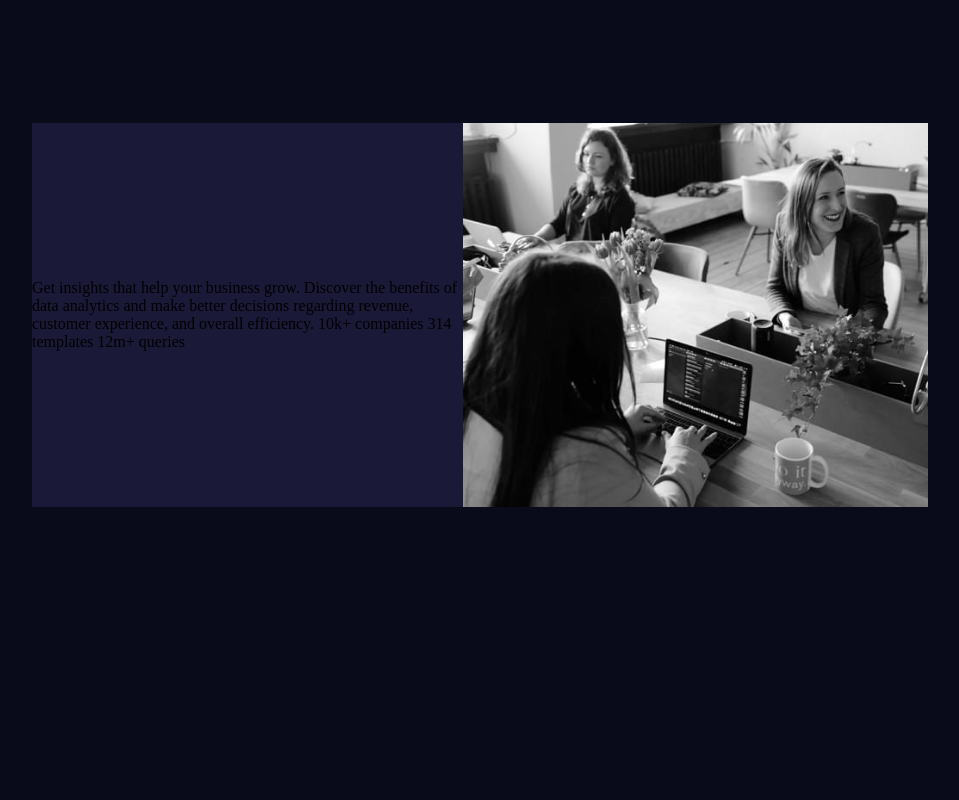
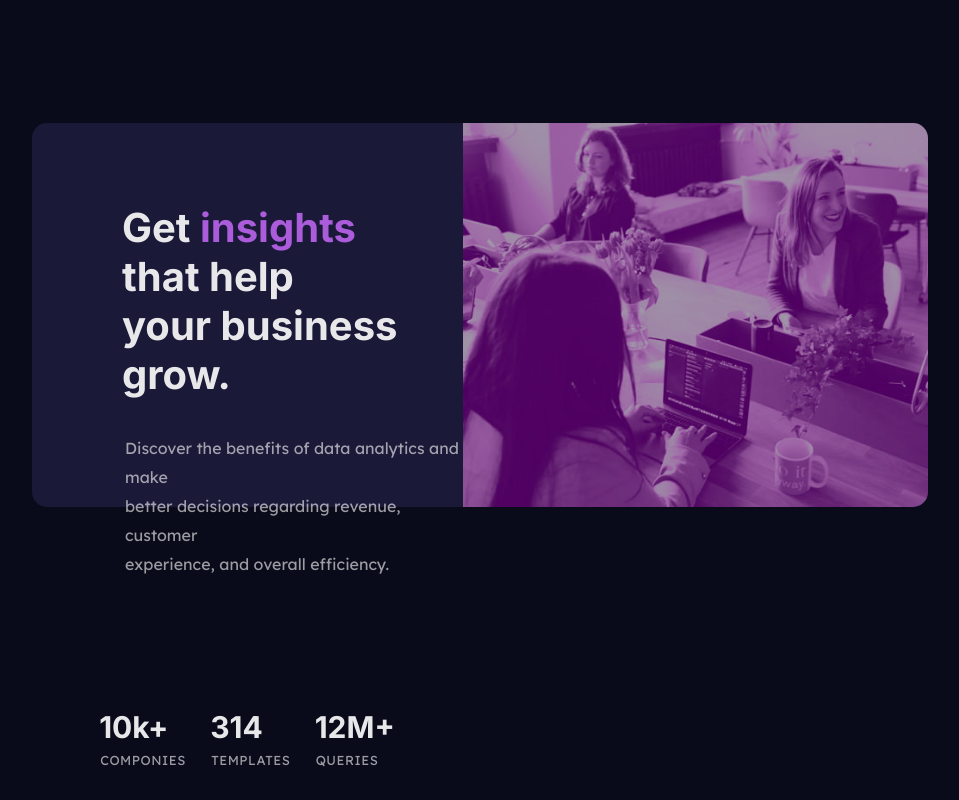
Before and after one commit to ShyamSutar/Stats-Preview-card-component, a plain HTML site: page index.html in a window 1280 px wide. Shown: the whole page, without its empty margins (160-1119 px from the left). Drawn offline with Linux system fonts and the light colour scheme.

Commit message:
Ready for Desktop(1880x777)

```diff
--- a/index.html
+++ b/index.html
@@ -9,6 +9,9 @@
 
   <title>Frontend Mentor | Stats preview card component</title>
 
+  <link rel="preconnect" href="https://fonts.gstatic.com">
+<link href="https://fonts.googleapis.com/css2?family=Inter:wght@400;700&family=Lexend+Deca&display=swap" rel="stylesheet">
+
 </head>
 <body>
 
@@ -18,18 +21,25 @@
     <div class="container">
 
       <div class="left">
-        Get insights that help your business grow.
 
-  Discover the benefits of data analytics and make better decisions regarding revenue, customer
-  experience, and overall efficiency.
+        <div class="heading">Get <span id="insights">insights</span> that help <br>your business grow.</div>
 
-  10k+ companies
-  314 templates
-  12m+ queries
+        <div class=line>      Discover the benefits of data analytics and make <br> better decisions regarding revenue, customer <br>
+              experience, and overall efficiency. </div>
+
+              <div class="activities">
+                     <div> <span class="numbers"> 10k+ </span>     <span class="words">COMPONIES</span><br> </div>
+                     <div> <span class="numbers">314</span>        <span class="words">TEMPLATES</span><br> </div>
+                    <div> <span class="numbers">12M+</span>         <span class="words">QUERIES</span></div>
+                </div>
       </div>
       <div class="right">
-        <img src="./images/image-header-desktop.jpg" alt="">
+        <img src="./images/image-header-desktop2.jpg" alt="" id="image">
+        <div class="div">
 
+
+
+      </div>
       </div>
 
 
--- a/style.css
+++ b/style.css
@@ -13,19 +13,23 @@ body{
 
 
 .container{
+    border-radius: 15px;
     display:flex;
-    justify-items: center;
+    /* justify-items: center;
     justify-content: center;
-    align-items: center;
+    align-items: center;     */
     background-color: hsl(244, 38%, 16%);
     width: 70vw;
     height: 30vw;
-
+    justify-content: space-between;
 
 
 }
 
-img{
+#image{
+
+    border-top-right-radius: 15px;
+    border-bottom-right-radius: 15px;
     height: 100%;
 }
 
@@ -33,6 +37,63 @@ img{
     height:100%;
 }
 
-.left{
+
+
+.heading{
+    color: hsla(0, 0%, 100%, 0.9);
+    font-family: 'Inter', sans-serif;
+    font-weight: 700;
+    font-size: 40px;
+    padding:  80px 40px 35px 90px;
+}
+
+#insights{
+    color:hsl(277, 64%, 61%) ;
+}
+
+.line{
+    font-weight: 400;
+    color: hsla(0, 0%, 100%, 0.6);
+    font-size: 16px;
+    font-family: 'Lexend Deca', sans-serif;
+    padding-left: 93px;
+    line-height: 29px;
+}
+
+.activities{
+
+    padding-top: 130px;
+    padding-left: 55px;
+
+    display: flex;
+    justify-content: space-around;
+    flex-flow: row;
+    width: 25vw;
+}
+
+.numbers{
+    font-family: 'Inter', sans-serif;
+    color:hsla(0, 0%, 100%, 0.9); ;
+    font-weight: 700;
+    font-size: 30px;
+
 
 }
+
+.words{
+    padding-left: 1px;
+    display: block;
+    padding-top:7px;
+    font-weight: 100;
+    font-family: 'Lexend Deca', sans-serif;
+font-size: 13px;
+letter-spacing: 0.5px;
+    color: hsla(0, 0%, 100%, 0.6);
+}
+
+/* .div{
+    background-color: hsl(277, 64%, 61%);
+    height: 100%;
+    margin: -100px;
+
+} */
```
Also changed, not shown: images/image-header-desktop2.jpg (added).
